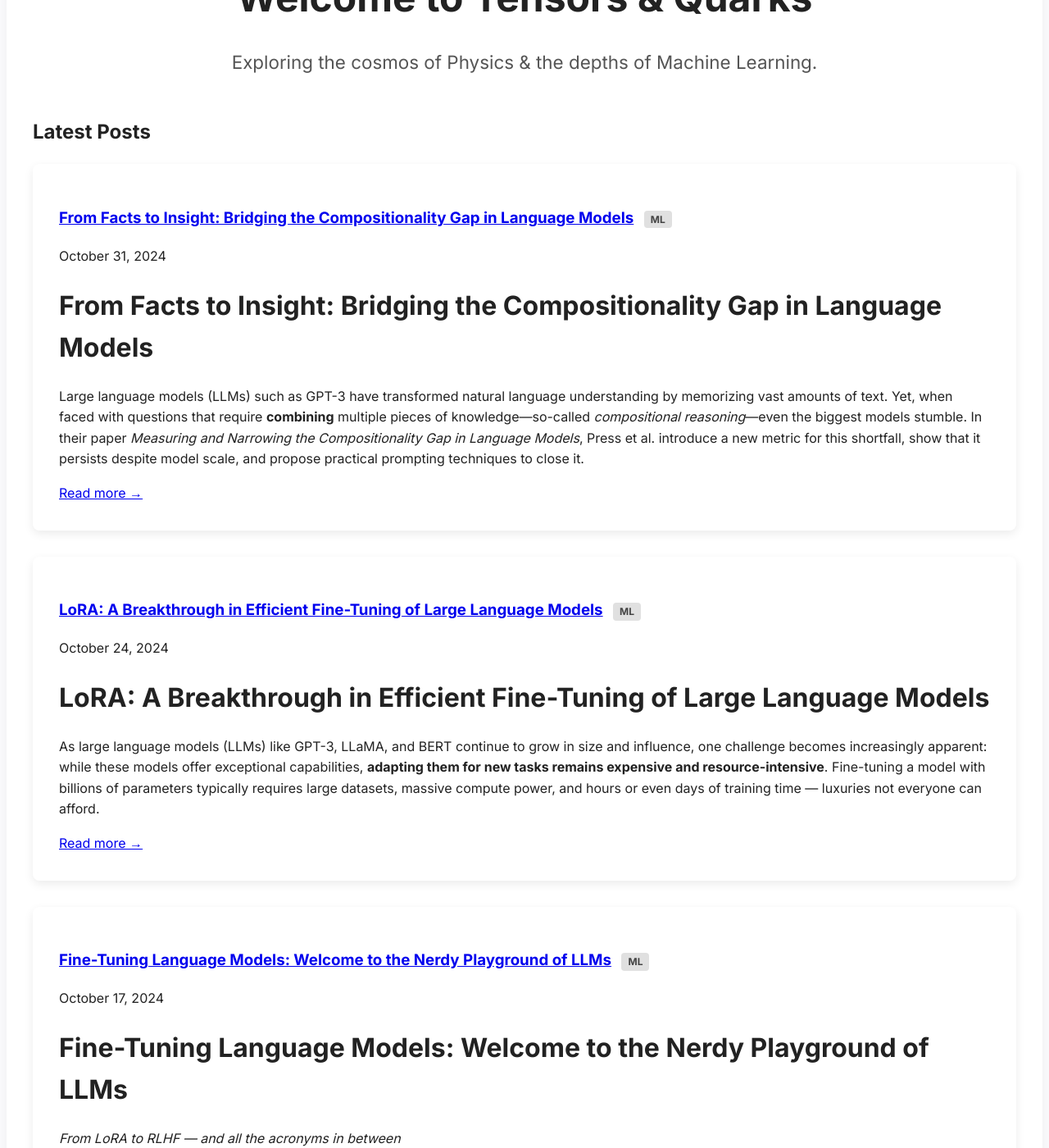
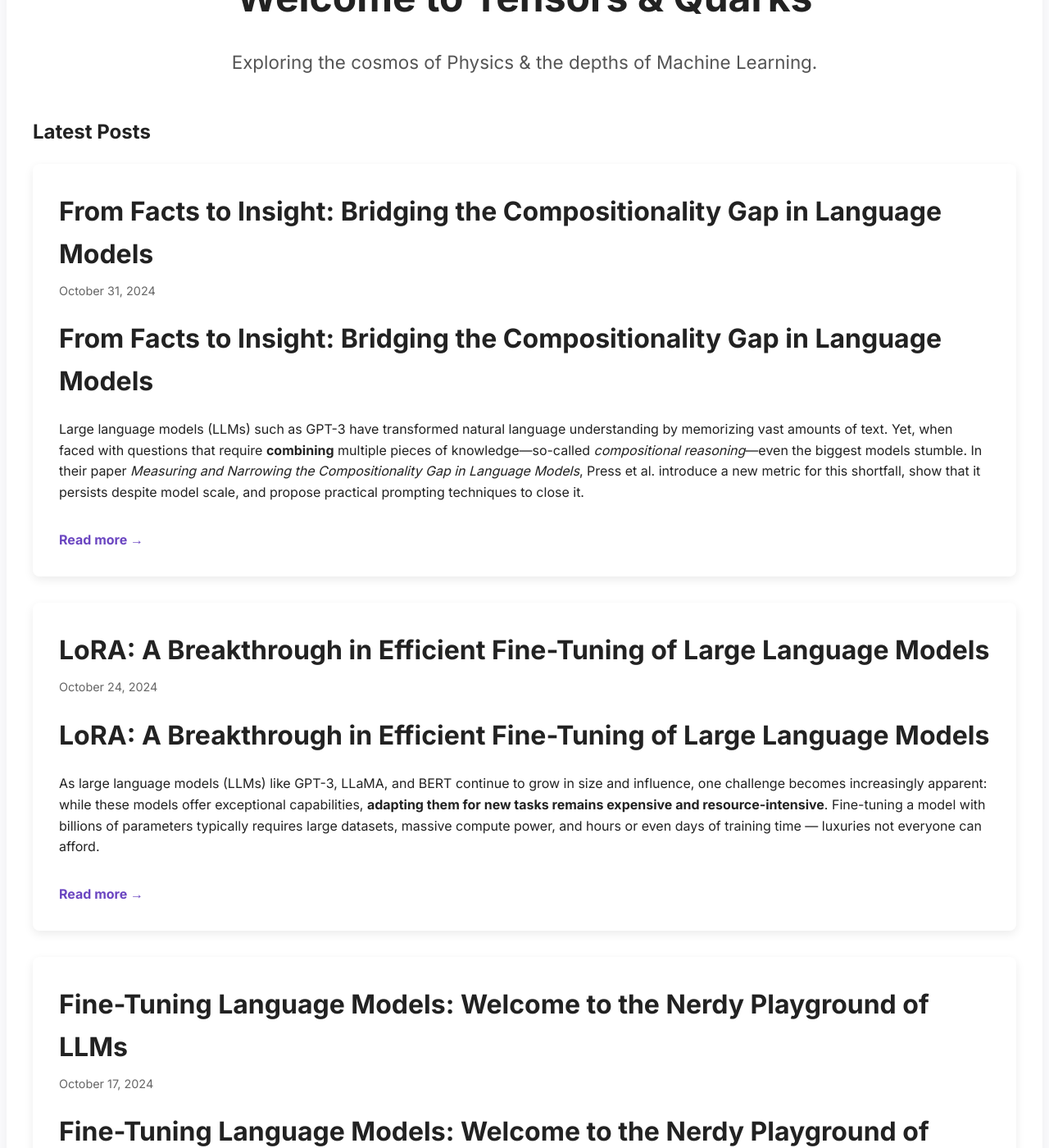
Before and after one commit to Raahul-Thakur/tensorandquarks.github.io, a Jekyll site: the page built from index.md, in a window 1280 px wide and 1400 px high, scrolled down 287 px. Shown: the whole window at 82% size. Built offline with Jekyll 4.4.1, drawn with Linux system fonts in a browser that asks for light colours.

Commit message:
Update index.md

```diff
--- a/index.md
+++ b/index.md
@@ -8,20 +8,23 @@
   <p>Exploring the cosmos of Physics & the depths of Machine Learning.</p>
 </div>
 
-<h2 class="section-title">Latest Posts</h2>
+<h2>Latest Posts</h2>
 
 <ul class="post-list">
   {% for post in site.posts %}
     <li class="post-card">
-      <h3>
-        <a href="{{ post.url | relative_url }}">{{ post.title }}</a>
-        {% if post.tags %}
-          <span class="inline-tag">{{ post.tags[0] }}</span>
+      <h2>{{ post.title }}</h2>
+
+      <p class="post-meta">
+        {{ post.date | date: "%B %-d, %Y" }}
+        {% if post.tag %}
+          <span class="inline-tag">{{ post.tag }}</span>
         {% endif %}
-      </h3>
-      <p>{{ post.date | date: "%B %-d, %Y" }}</p>
+      </p>
+
       <p>{{ post.excerpt }}</p>
-      <a href="{{ post.url | relative_url }}">Read more →</a>
+
+      <a href="{{ post.url | relative_url }}" class="read-more">Read more →</a>
     </li>
   {% endfor %}
 </ul>
```
